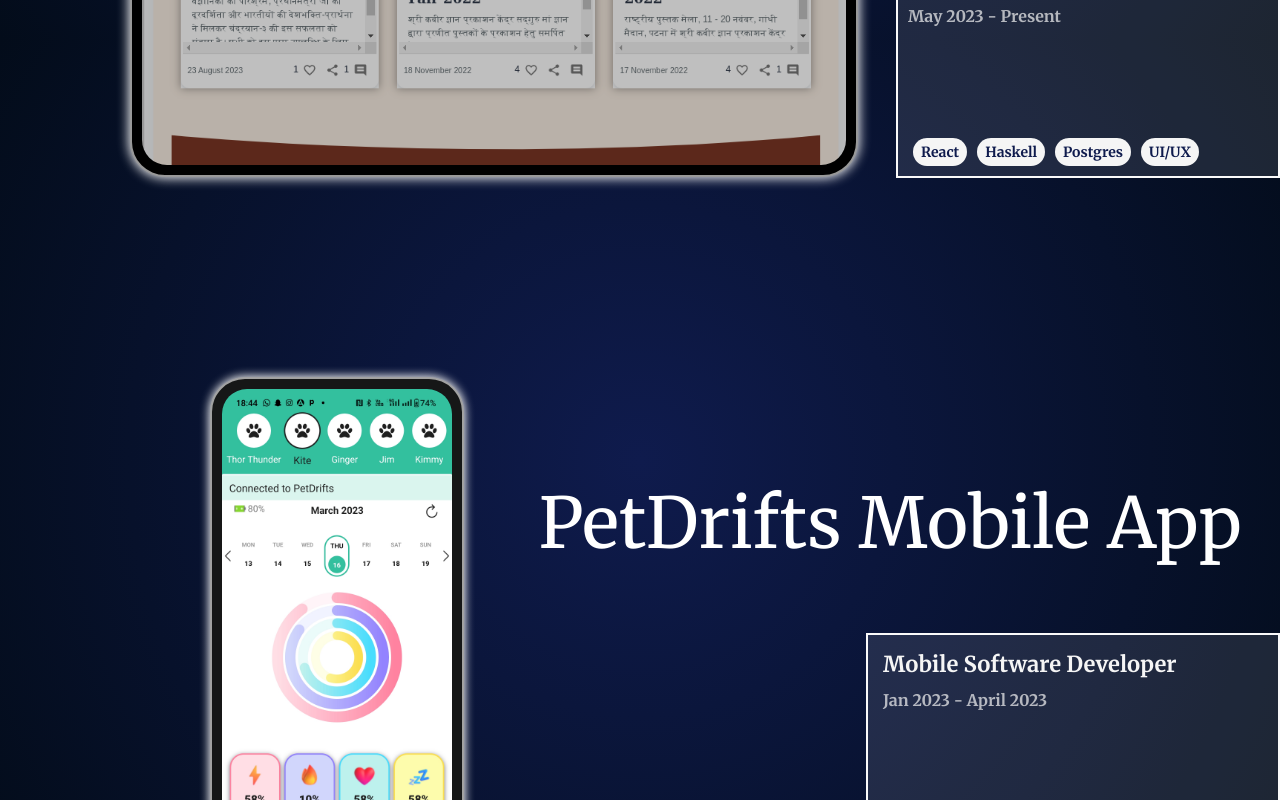
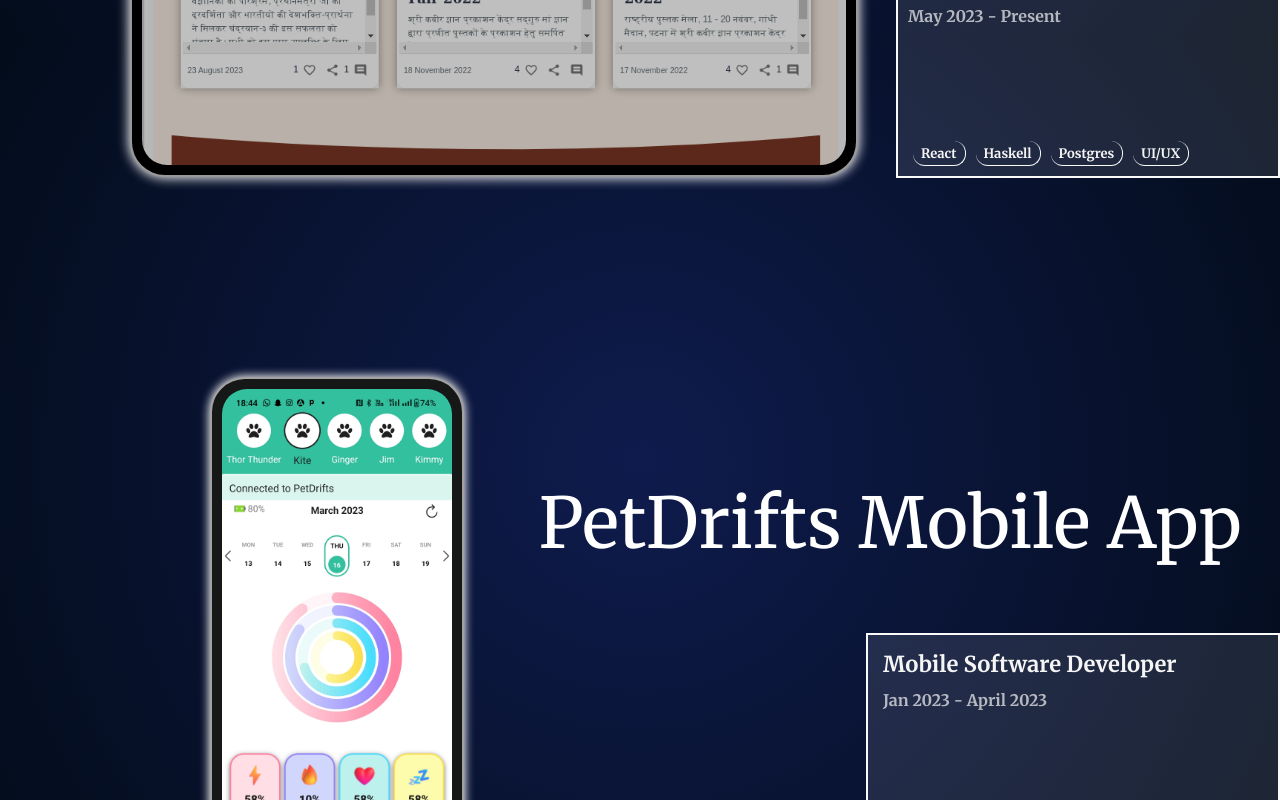
Before and after one commit to archiKumari/my_portfolio, a React (Create React App) app: page / in a window 1280 px wide. Shown: the part 1640-2440 px from the top of the page. Built offline with nearby package versions, Linux system fonts and the light colour scheme.

Commit message:
Skills Badge design updated

```diff
--- a/src/Components/Badge/Badge.css
+++ b/src/Components/Badge/Badge.css
@@ -1,17 +1,16 @@
 .badge {
-    background-color: whitesmoke;
-    height: 12px;
+    /* background-color: rgba(250,250,250,0.6); */
+    height: 8px;
     display: flex;
     align-items: center;
     justify-content: center;
     padding: 8px;
     margin: 5px;
-    font-size: 14px;
-    font-weight: bold;
-    color: #0f1b4d;
-    border-radius: 20px;
+    font-size: 13px;
+    /* font-weight: bold; */
+    /* color: #0f1b4d; */
+    color: whitesmoke;
+    border-right : 1.5px solid rgb(250,250,250);
+    border-bottom : 1.5px solid rgb(250,250,250);
+    border-radius: 12px;
 }
-
-.text {
-    color: #0f1b4d;
-}
```
